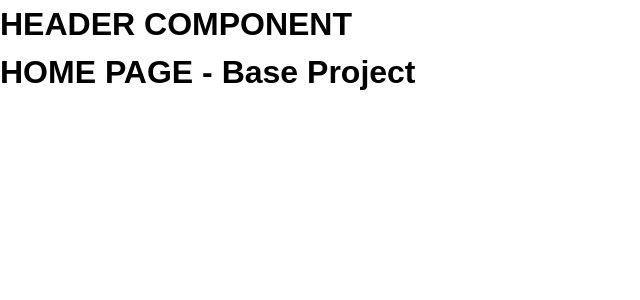
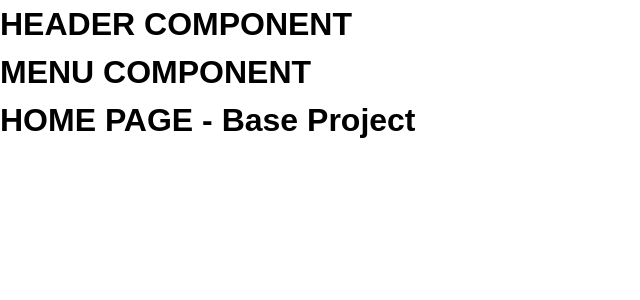
Before and after one commit to marcusviniciusmo/Base-Project, a React (Vite) app in the folder frontend/: page / in a window 1280 px wide. Shown: the top 300 px of the page, without its empty margins (0-640 px from the left). Built offline with nearby package versions, Linux system fonts and the light colour scheme.

Commit message:
Menu component created

```diff
--- a/frontend/src/App.tsx
+++ b/frontend/src/App.tsx
@@ -1,6 +1,7 @@
 import { ThemeContextProvider } from './contexts/ThemeContextProvider';
 import { BrowserRouter } from 'react-router-dom';
 import { Header } from './components/Header';
+import { Menu } from './components/Menu';
 import { Router } from './routes/Router';
 import { GlobalStyle } from './styles/Global';
 
@@ -10,6 +11,7 @@ export function App() {
       <ThemeContextProvider>
         <BrowserRouter>
           <Header />
+          <Menu />
           <Router />
         </BrowserRouter>
 
--- /dev/null
+++ b/frontend/src/components/Menu/index.tsx
@@ -0,0 +1,3 @@
+export function Menu() {
+  return <h1>MENU COMPONENT</h1>;
+}
```
